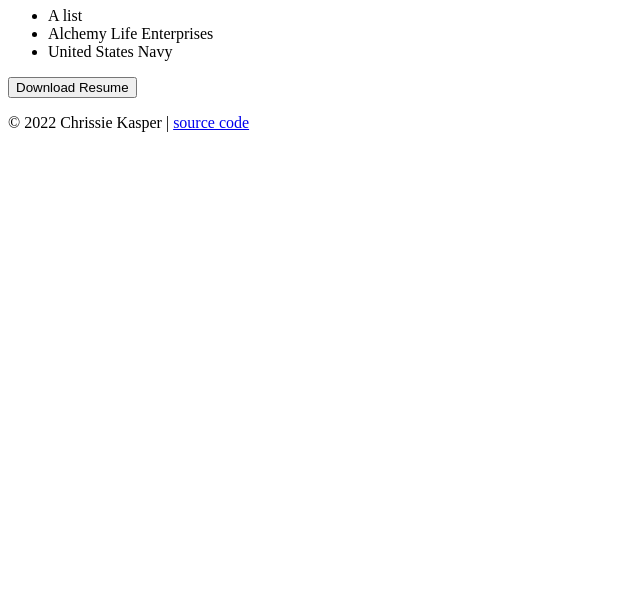
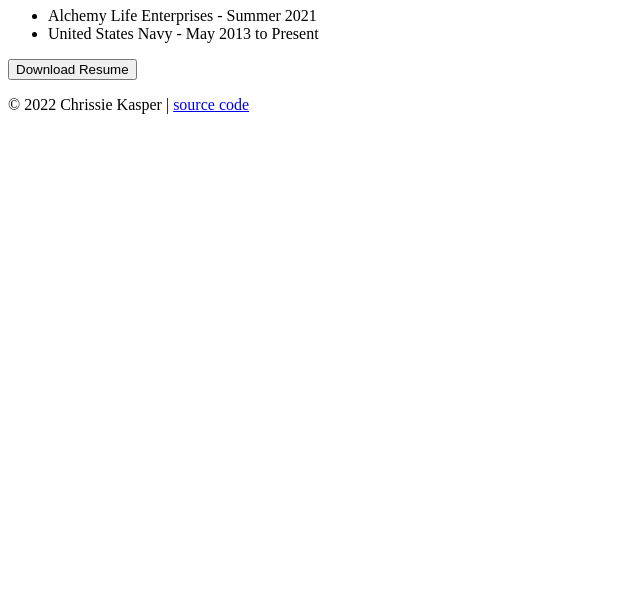
Before and after one commit to cck313/Website-Hosting-Exercise, a plain HTML site: page experience.html in a window 1280 px wide. Shown: the part 195-800 px from the top of the page, without its empty margins (0-640 px from the left). Drawn offline with Linux system fonts and the light colour scheme.

```diff
--- a/experience.html
+++ b/experience.html
@@ -21,9 +21,8 @@
     <div class="page">
       <h1>Professional Experience</h1>
       <ul>
-        <li>A list</li>
-        <li>Alchemy Life Enterprises</li>
-        <li>United States Navy</li>
+        <li>Alchemy Life Enterprises - Summer 2021</li>
+        <li>United States Navy - May 2013 to Present</li>
       </ul>
       <button id="download-resume" type="button" name="button">Download Resume</button>
     </div>
```
Also changed, not shown: contact.html (+1 -1 lines).
